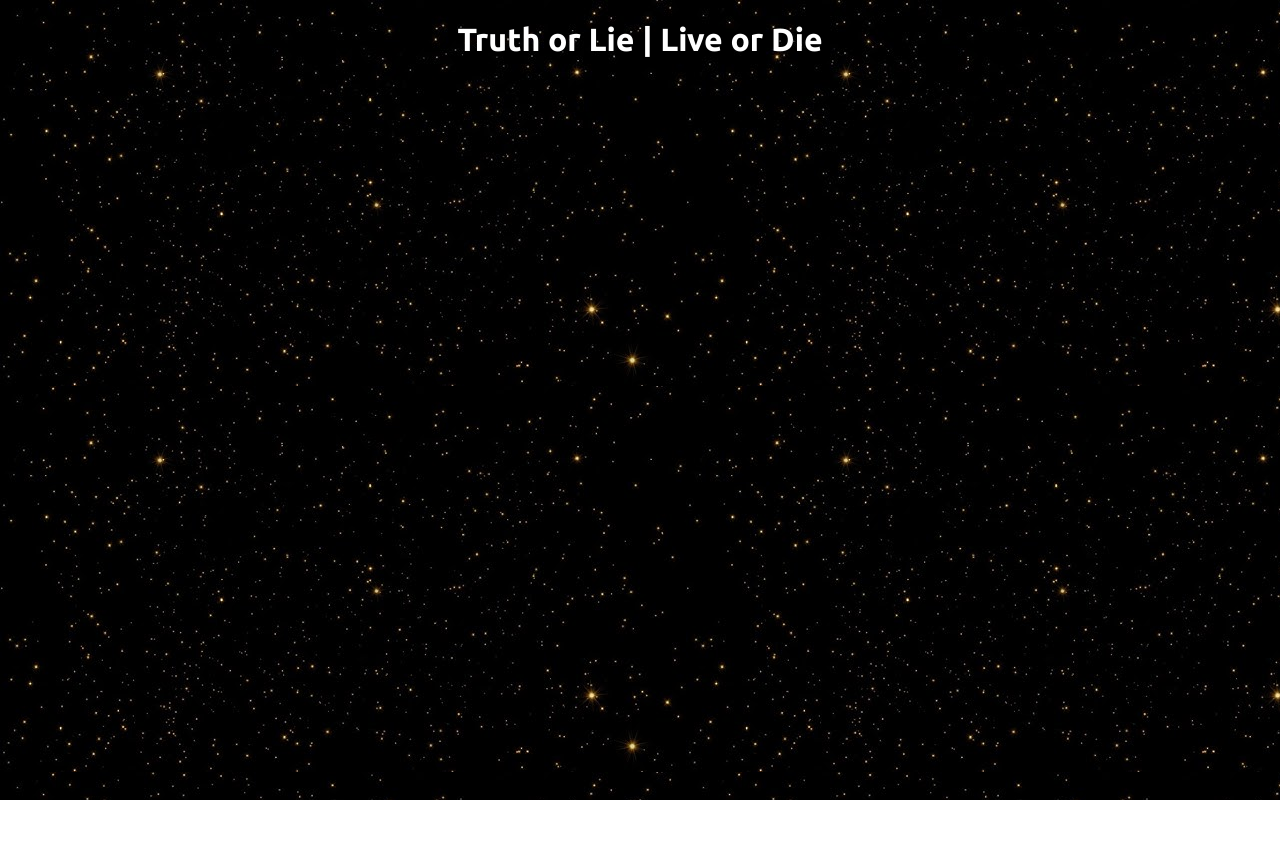
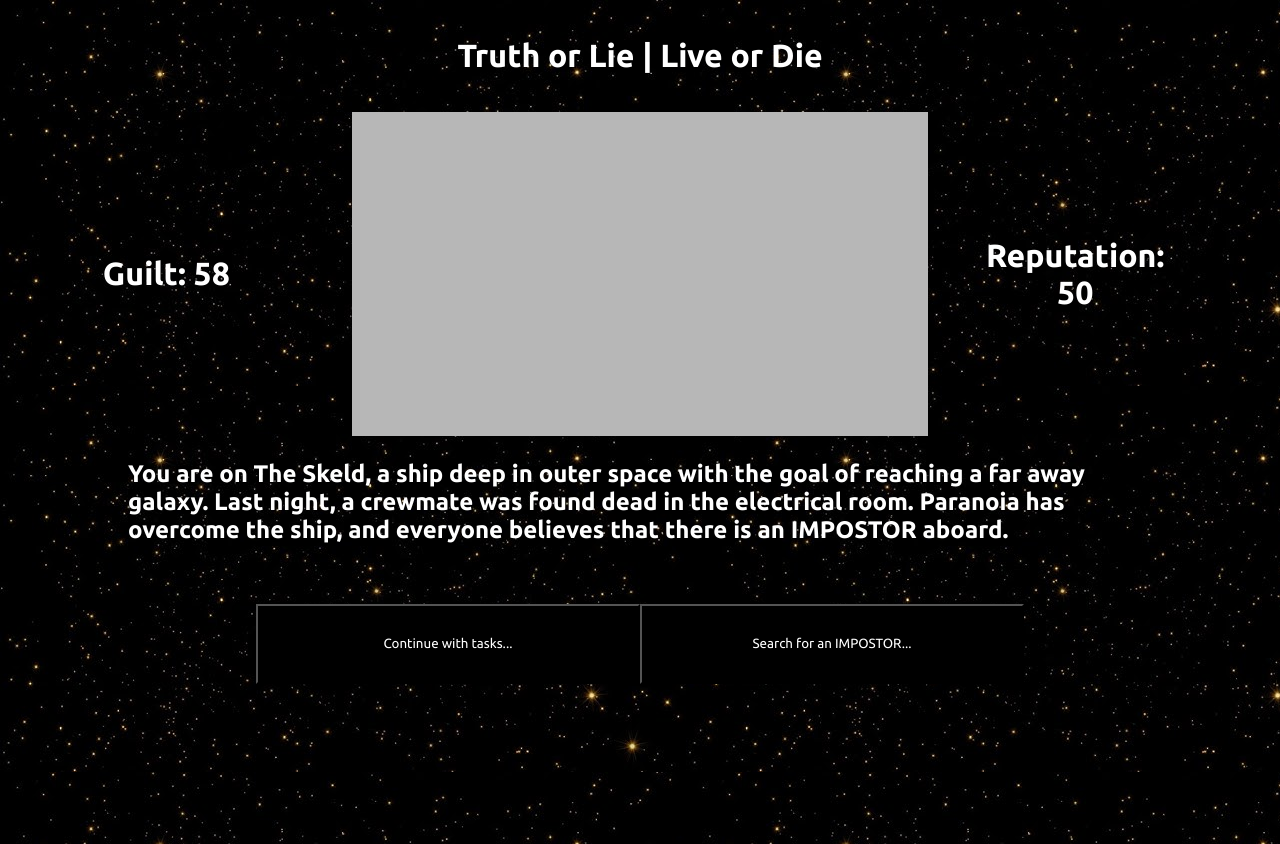
Before and after one commit to Roman-Stanuch/Truth-Or-Lie, a plain HTML site: page index.html in a window 1280 px wide. Before the commit the page ends 800 px from the top, so only its background shows below. Drawn offline with Linux system fonts and the light colour scheme.

Commit message:
Added basic gameplay logic

```diff
--- a/index.html
+++ b/index.html
@@ -17,6 +17,16 @@
 
 <body>
     <h1 id="title_bar">Truth or Lie | Live or Die</h1>
+    <div id="game">
+        <h2 id="guilt_text" class="stat">Guilt: 100</h2>
+        <img id="game_image" src="./assets/default.png" alt="Game_Image">
+        <h2 id="reputation_text" class="stat">Reputation: 100</h2>
+    </div>
+    <h3 id="scenario_text">Scenario</h3>
+    <div id="choices">
+        <button id="choice_1" class="choice_button">Choice A</button>
+        <button id="choice_2" class="choice_button">Choice B</button>
+    </div>
     <script src="logic.js"></script>
 </body>
 
--- a/logic.js
+++ b/logic.js
@@ -0,0 +1,63 @@
+var guiltText = document.getElementById("guilt_text");
+var reputationText = document.getElementById("reputation_text");
+var gameImage = document.getElementById("game_image");
+var scenarioText = document.getElementById("scenario_text");
+var choiceOneButton = document.getElementById("choice_1");
+var choiceTwoButton = document.getElementById("choice_2");
+
+var guiltLevel = 50 + Math.floor(((Math.random() * 2 - 1) * 10));
+var reputationLevel = 50 + Math.floor(((Math.random() * 2 - 1) * 10));
+
+UpdateGame(
+    0,
+    0,
+    "You are on The Skeld, a ship deep in outer space with the goal of reaching a far away galaxy. Last night, a crewmate was found dead in the electrical room. Paranoia has overcome the ship, and everyone believes that there is an IMPOSTOR aboard.",
+    "Continue with tasks...",
+    "Search for an IMPOSTOR...",
+    "assets/default.png",
+    TaskOne,
+    InvestigateOne
+);
+
+function UpdateGame(guiltModify, reputationModify, scenarioInfo, choiceOneText, choiceTwoText, imageSource, choiceOneOutcome, choiceTwoOutcome) {
+    guiltLevel += guiltModify;
+    reputationLevel += reputationModify;
+    Math.floor(guiltLevel);
+    Math.floor(reputationLevel);
+    guiltText.textContent = "Guilt: ".concat(guiltLevel.toString());
+    reputationText.textContent = "Reputation: ".concat(reputationLevel.toString());
+
+    scenarioText.textContent = scenarioInfo;
+    choiceOneButton.textContent = choiceOneText;
+    choiceOneButton.onclick = choiceOneOutcome;
+    choiceTwoButton.textContent = choiceTwoText;
+    choiceTwoButton.onclick = choiceTwoOutcome;
+
+    gameImage.imageSource = imageSource;
+}
+
+function TaskOne() {
+    UpdateGame(
+        10,
+        10,
+        "You decide to continue about your day and eject the trash from the ship. Your crewmates appreciate your work, but grow suspicious of the fact that you are ignoring the more pressing issue. After ejecting the trash, you notice an open vent on the wall.",
+        "Investigate the vent...",
+        "Return to the cafeteria...",
+        "assets/default.png",
+        TaskOne,
+        InvestigateOne
+    );
+}
+
+function InvestigateOne() {
+    UpdateGame(
+        -10,
+        10,
+        "You decide to search for evidence of whether or not there is an IMPOSTOR on the ship. Some appreciate your help in getting to the bottom of this, but others are annoyed that they must now do your tasks. While searching the ship, you notice a crewmate acting suspiciously around a vent.",
+        "Call a meeting and inform the crew...",
+        "Ignore the crewmate...",
+        "assets/default.png",
+        TaskOne,
+        InvestigateOne
+    );
+}
--- a/style.css
+++ b/style.css
@@ -1,9 +1,72 @@
 body {
     background-image: url('./assets/space.jpg');
+    justify-content: center;
+    align-items: center;
+    display: flex;
+    flex-direction: column;
+    padding: 0;
+    margin: 0;
+    overflow: hidden;
+}
+
+h2 {
+    font-family: 'Ubuntu', serif;
+    text-align: center;
+    color: white;
 }
 
 #title_bar {
     font-family: 'Ubuntu', serif;
     text-align: center;
     color: white;
+    width: 90vw;
+    padding-top: 2vh;
+    padding-bottom: 2vh;
 }
+
+#game {
+    display: flex;
+    flex-direction: row;
+    justify-content: center;
+    align-items: center;
+    height: fit-content;
+}
+
+.stat {
+    font-size: xx-large;
+    width: 17vw;
+    text-align: center;
+    padding-right: 3vw;
+}
+
+#game_image {
+    width: 45vw;
+    padding-left: 3vw;
+    padding-right: 3vw;
+}
+
+#scenario_text {
+    font-family: 'Ubuntu', serif;
+    font-size: x-large;
+    color: white;
+    width: 80vw;
+    height: 15vh;
+}
+
+#choices {
+    display: flex;
+    flex-direction: row;
+    justify-content: center;
+
+    width: 80vw;
+    height: 30vh;
+}
+
+.choice_button {
+    background-color: black;
+    font-family: 'Ubuntu', serif;
+    text-align: center;
+    color: white;
+    width: 30vw;
+    height: 10vh;
+}
```
Also changed, not shown: assets/default.png (added).
